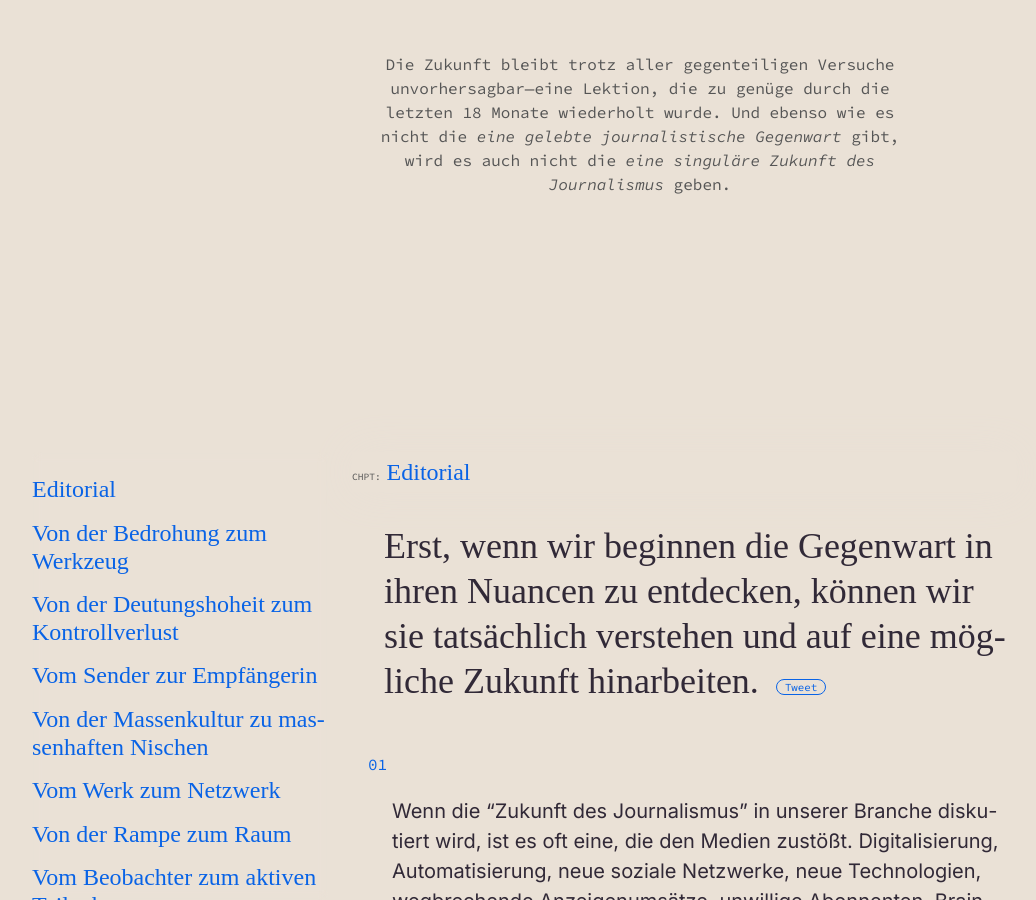
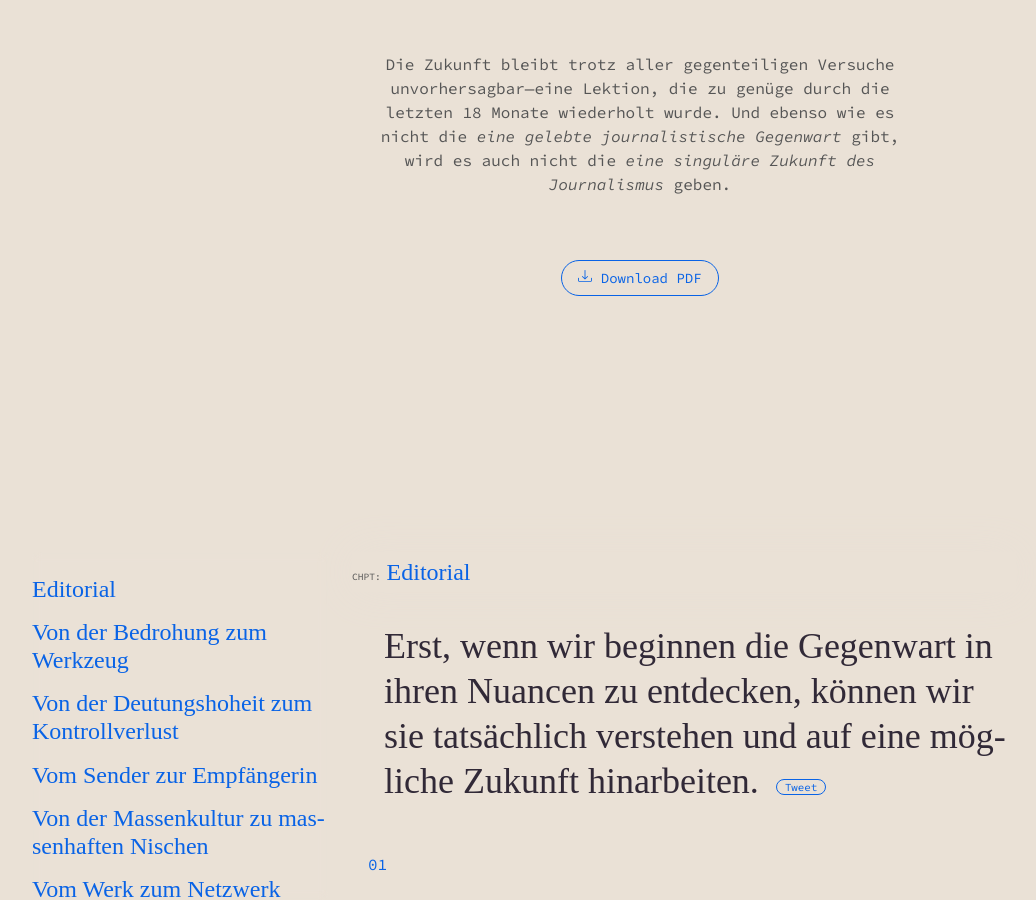
Before and after one commit to sz-innovation/entwicklungsreport-2021, a Jekyll site: the page built from index.html, in a window 1280 px wide and 900 px high, scrolled down 718 px. Shown: the whole window, without its empty margins (0-1036 px from the left). Built offline with Jekyll 4.4.1, drawn with Linux system fonts in a browser that asks for light colours; some web fonts are replaced.

Commit message:
added download button

```diff
--- a/_sass/_typography.scss
+++ b/_sass/_typography.scss
@@ -123,3 +123,7 @@ section {
     top: -2;
     font-size: 0.3em;
 }
+
+button {
+    border-color: inherit;
+}
--- a/index.html
+++ b/index.html
@@ -8,7 +8,15 @@ title: Entwicklungsreport 2021
         <h1 class="pt4 junicode normal tc contrast-color">Was formt die Zukunft des Journalismus?</h1>
     </div>
     <h1 class="mt0 mb5 measure-wide center f5-ns f6 lh-copy tc mono txt-color-secondary lj-solid">Die Zukunft bleibt trotz aller gegenteiligen Versuche unvorhersagbar—eine Lektion, die zu genüge durch die letzten 18 Monate wiederholt wurde. Und ebenso wie es nicht die <i>eine gelebte journalistische Gegenwart</i> gibt, wird es auch nicht die <i>eine singuläre Zukunft des Journalismus</i> geben.</h1>
-
+    <p class="tc ma0 pa0">
+        <button class="mono f6 br-pill bg-main contrast-color ba pa2 pl3 pr3">
+            <svg xmlns="http://www.w3.org/2000/svg" width="14" height="14" fill="currentColor" class="bi bi-download" viewBox="0 0 16 16">
+                <path d="M.5 9.9a.5.5 0 0 1 .5.5v2.5a1 1 0 0 0 1 1h12a1 1 0 0 0 1-1v-2.5a.5.5 0 0 1 1 0v2.5a2 2 0 0 1-2 2H2a2 2 0 0 1-2-2v-2.5a.5.5 0 0 1 .5-.5z"></path>
+                <path d="M7.646 11.854a.5.5 0 0 0 .708 0l3-3a.5.5 0 0 0-.708-.708L8.5 10.293V1.5a.5.5 0 0 0-1 0v8.793L5.354 8.146a.5.5 0 1 0-.708.708l3 3z"></path>
+              </svg>
+              Download PDF
+        </button>
+    </p>
     <div class="flex flex-wrap w-100 mt7">
         <div class="w-25-ns w-0 junicode pr2" id="nav">
             <button class="mono f6 br-pill dib dn-ns bn pl2 pr2" id="menu-button">Contents</button>
```
Also changed, not shown: img/download.svg (added).
